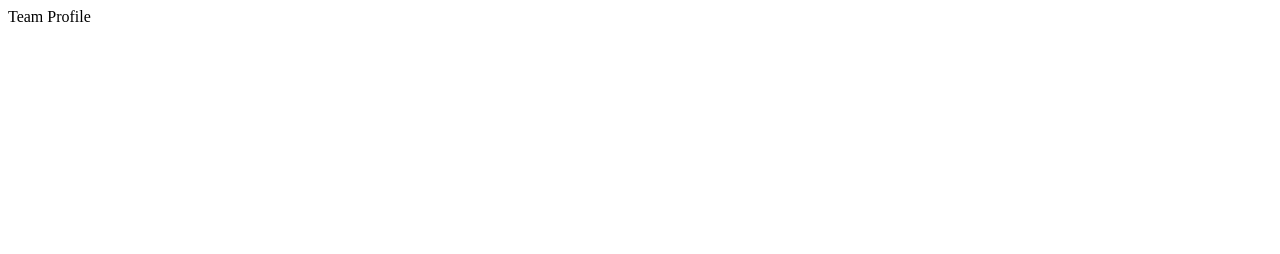
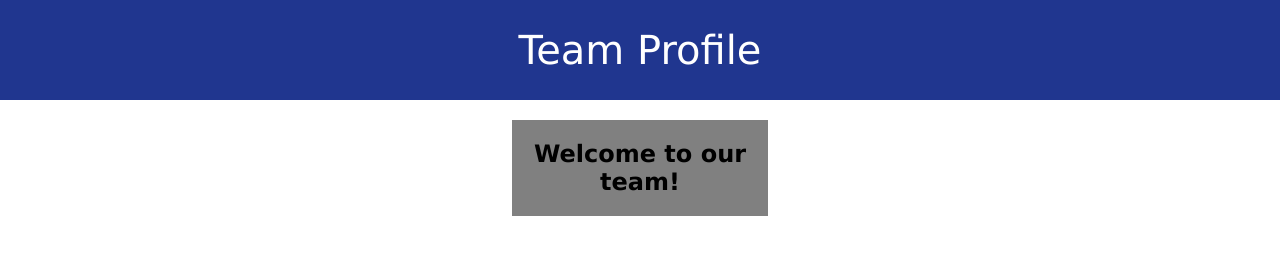
Before and after one commit to jpeiler97/team-generator, a website: page src/index.html in a window 1280 px wide. Drawn offline with Linux system fonts and the light colour scheme.

Commit message:
formatting on the html document

```diff
--- a/src/index.html
+++ b/src/index.html
@@ -9,6 +9,9 @@
   </head>
   <body>
     <header>Team Profile</header>
+    <div class="welcome-message">
+      <h2>Welcome to our team!</h2>
+    </div>
     <div class="profile-area"></div>
   </body>
 </html>
--- a/src/style.css
+++ b/src/style.css
@@ -0,0 +1,33 @@
+* {
+  box-sizing: border-box;
+  width: 100%;
+  margin: 0;
+  font-family: Verdana, Geneva, Tahoma, sans-serif;
+}
+
+header {
+  display: flex;
+  height: 100px;
+  justify-content: center;
+  align-items: center;
+  color: white;
+  background-color: #20368f;
+  font-size: 40px;
+}
+
+.welcome-message {
+  display: flex;
+  flex-direction: column;
+  width: 100%;
+  margin-top: 20px;
+  justify-items: center;
+  align-items: center;
+}
+
+.welcome-message h2 {
+  flex: 1 0 100%;
+  background-color: gray;
+  width: 20%;
+  padding: 20px;
+  text-align: center;
+}
```
